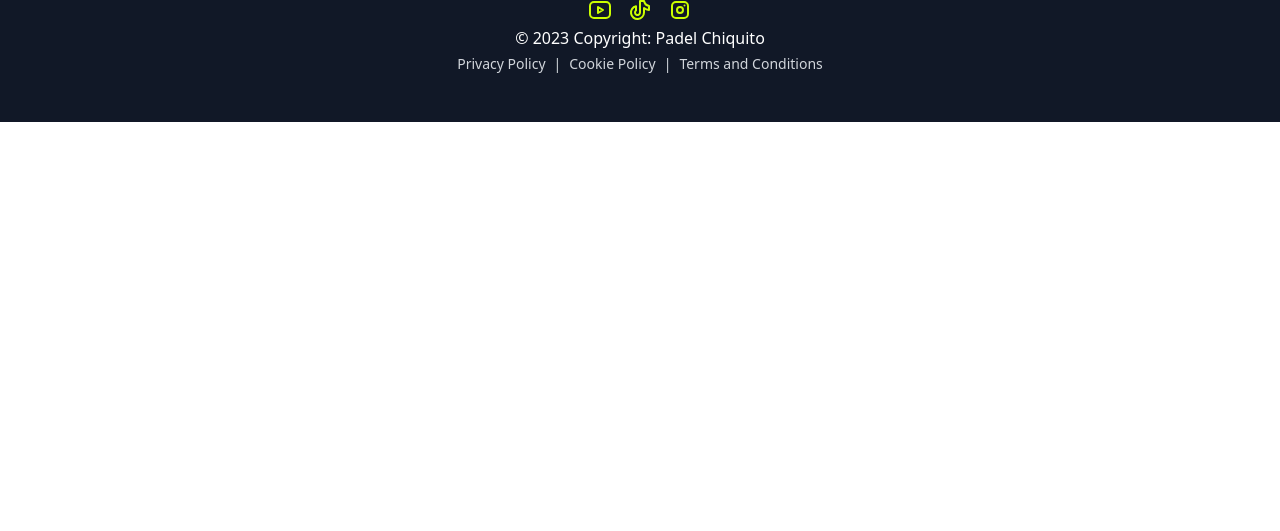
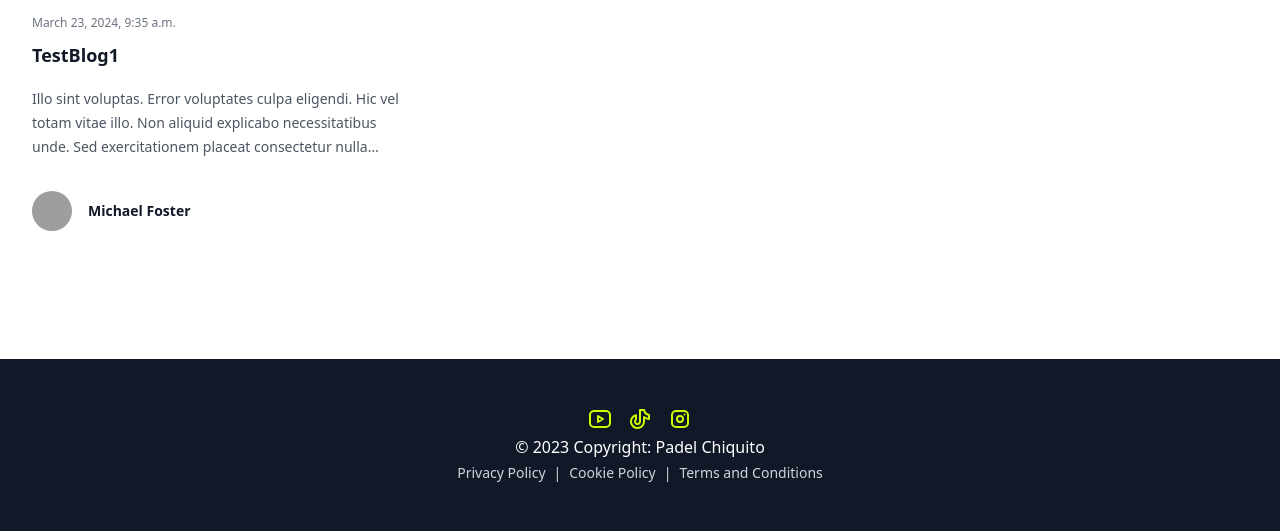
Before and after one commit to aritzjl/PadelChiquito, a Django app: page /blogs/ in a window 1280 px wide. Shown: the part 678-1209 px from the top of the page. Before the commit the page ends 800 px from the top, so only its background shows below. Run offline with Django 4.2, Linux system fonts and the light colour scheme; data comes from the database, SQL or seed files in the repository; some libraries are stand-ins or nearby versions; grey boxes are pictures that could not be loaded.

Commit message:
add: blog style

```diff
--- a/apps/blog/templates/blogs.html
+++ b/apps/blog/templates/blogs.html
@@ -28,13 +28,47 @@
 <body class="flex flex-col min-h-screen">
 	{% include "header.html" %}
 	<main>
-		{% for blog in blogs %}
-		<a href="{% url 'blog' idBlog=blog.id %}">
-			{{blog.titulo}}
-			<img src="{{ blog.portada.url }}"></img>
-			{{blog.fecha}}
-		</a>
-		{% endfor %}
+		<div class="py-24 bg-white sm:py-32">
+			<div class="px-6 mx-auto max-w-7xl lg:px-8">
+				<div class="max-w-2xl mx-auto lg:mx-0">
+					<h2 class="text-3xl font-bold tracking-tight text-gray-900 sm:text-4xl">From the blog</h2>
+					<p class="mt-2 text-lg leading-8 text-gray-600">Texto random sin ningun sentido en lo absoluto pero no es un lorem.</p>
+				</div>
+				<div class="grid max-w-2xl grid-cols-1 pt-10 mx-auto mt-10 border-t border-gray-200 gap-x-8 gap-y-16 sm:mt-16 sm:pt-16 lg:mx-0 lg:max-w-none lg:grid-cols-3">
+					{% for blog in blogs %}
+						<article class="flex flex-col items-start justify-between max-w-xl">
+							<div>
+								<img src="{{ blog.portada.url }}" class="rounded"></img>
+							</div>
+							<div class="flex items-center mt-4 text-xs gap-x-4">
+								<!-- TODO: remplazar el contenido de "datetime" por una variable django -->
+								<time datetime="2024-4-23 14:54:39" class="text-gray-500">{{ blog.fecha }}</time>
+							</div>
+							<div class="relative group">
+								<h3 class="mt-3 text-lg font-semibold leading-6 text-gray-900 group-hover:text-gray-600">
+									<a href="{% url 'blog' idBlog=blog.id %}">
+										{{ blog.titulo }}
+									</a>
+								</h3>
+								<p class="mt-5 text-sm leading-6 text-gray-600 line-clamp-3">Illo sint voluptas. Error voluptates culpa eligendi. Hic vel totam vitae illo. Non aliquid explicabo necessitatibus unde. Sed exercitationem placeat consectetur nulla deserunt vel. Iusto corrupti dicta.</p>
+							</div>
+							<div class="relative flex items-center mt-8 gap-x-4">
+								<!-- TODO: reemplazar datos por los datos del perfil del usuario -->
+								<img src="https://images.unsplash.com/photo-1519244703995-f4e0f30006d5?ixlib=rb-1.2.1&ixid=eyJhcHBfaWQiOjEyMDd9&auto=format&fit=facearea&facepad=2&w=256&h=256&q=80" alt="" class="w-10 h-10 rounded-full bg-gray-50">
+								<div class="text-sm leading-6">
+									<p class="font-semibold text-gray-900">
+										<a href="{% url 'blog' idBlog=blog.id %}">
+											Michael Foster
+										</a>
+									</p>
+									<!-- <p class="text-gray-600">Co-Founder / CTO</p> -->
+								</div>
+							</div>
+						</article>
+					{% endfor %}
+				</div>
+			</div>
+		</div>
 	</main>
 	{% include 'chatbot.html' %}
 	{% include "footer.html" %}
```
Also changed, not shown: static/css/output.css.
